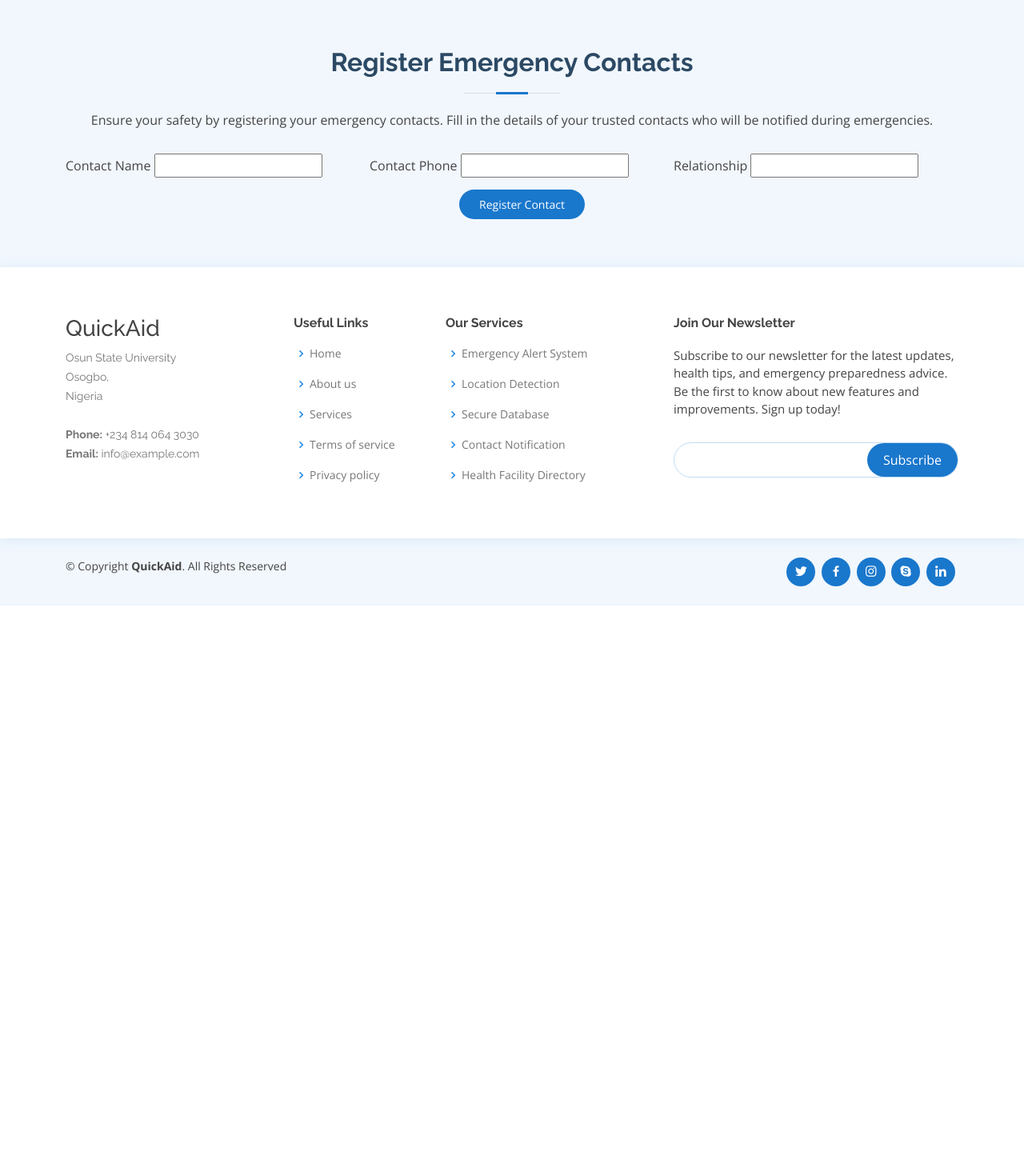
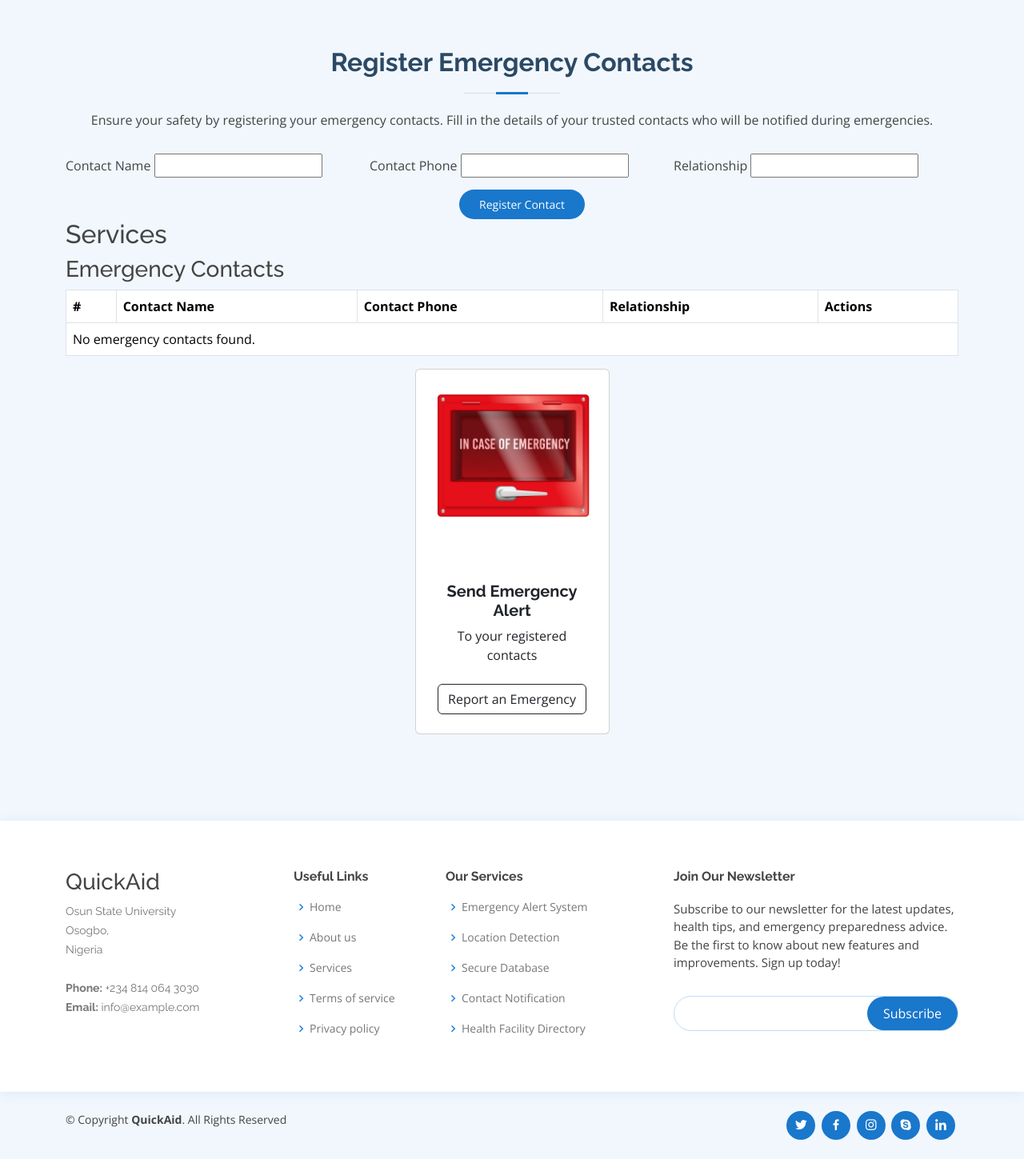
Before and after one commit to Oluwap0nmile/Quickaid, a Django app: page /emergency_contact/ in a window 1280 px wide. Shown: the part 914-2363 px from the top of the page at 80% size. Before the commit the page ends 1671 px from the top, so only its background shows below. Run offline with Django 5.2, Linux system fonts and the light colour scheme; a user stored in the database is signed in; some libraries are stand-ins or nearby versions.

Commit message:
added delete emergency contacts feature and fixed bugs

```diff
--- a/Quickaid/settings.py
+++ b/Quickaid/settings.py
@@ -87,6 +87,8 @@ TWILIO_ACCOUNT_SID = 'ACdd68d964a06a71db042d57dffcc388eb'
 TWILIO_AUTH_TOKEN = '139e939fd661436cb8ec98eb21fdd2da'
 TWILIO_WHATSAPP_NUMBER = 'whatsapp:+12056864631'  # Twilio WhatsApp sandbox number
 
+TELEGRAM_BOT_TOKEN = '7434036135:AAFap6m_cje5igj5gvj4NUMGcxuxlx7PYEM'
+
 
 
 # Database
--- a/Quickaid/urls.py
+++ b/Quickaid/urls.py
@@ -48,4 +48,6 @@ urlpatterns = [
     path('emergency_contact/', emergency_contact_view, name='emergency_contact'),
 
 
+
+
 ]
--- a/templates/about.html
+++ b/templates/about.html
@@ -60,7 +60,7 @@
               <li><a class="nav-link scrollto active" href="{% url 'home' %}">Home</a></li>
               <li><a class="nav-link scrollto" href="{% url 'about' %}">About</a></li>
               <li><a class="nav-link scrollto" href="{% url 'services' %}">Services</a></li>
-              <li><a class="nav-link scrollto" href="{% url 'department' %}">Departments</a></li>
+              <!-- <li><a class="nav-link scrollto" href="{% url 'department' %}">Departments</a></li> -->
               <!-- <li><a class="nav-link scrollto" href="#doctors">Doctors</a></li> -->
 
               <li><a class="nav-link scrollto" href="{% url 'contact' %}">Contact</a></li>
--- a/templates/contact.html
+++ b/templates/contact.html
@@ -59,7 +59,7 @@
             <li><a class="nav-link scrollto active" href="{% url 'home' %}">Home</a></li>
             <li><a class="nav-link scrollto" href="{% url 'about' %}">About</a></li>
             <li><a class="nav-link scrollto" href="{% url 'services' %}">Services</a></li>
-            <li><a class="nav-link scrollto active" href="{% url 'department' %}">Departments</a></li>
+            <!-- <li><a class="nav-link scrollto active" href="{% url 'department' %}">Departments</a></li> -->
             <!-- <li><a class="nav-link scrollto" href="#doctors">Doctors</a></li> -->
 
             <li><a class="nav-link scrollto" href="{% url 'contact' %}">Contact</a></li>
--- a/templates/login.html
+++ b/templates/login.html
@@ -46,7 +46,7 @@
               <li><a class="nav-link active" href="{% url 'home' %}">Home</a></li>
               <li><a class="nav-link" href="{% url 'about' %}">About</a></li>
               <li><a class="nav-link" href="{% url 'services' %}">Services</a></li>
-              <li><a class="nav-link" href="{% url 'department' %}">Departments</a></li>
+              <!-- <li><a class="nav-link" href="{% url 'department' %}">Departments</a></li> -->
               <!-- <li><a class="nav-link" href="#doctors">Doctors</a></li> -->
 
               <li><a class="nav-link" href="{% url 'contact' %}">Contact</a></li>
--- a/templates/register.html
+++ b/templates/register.html
@@ -51,7 +51,7 @@
               <li><a class="nav-link active" href="{% url 'home' %}">Home</a></li>
               <li><a class="nav-link" href="{% url 'about' %}">About</a></li>
               <li><a class="nav-link" href="{% url 'services' %}">Services</a></li>
-              <li><a class="nav-link" href="{% url 'department' %}">Departments</a></li>
+              <!-- <li><a class="nav-link" href="{% url 'department' %}">Departments</a></li> -->
               <!-- <li><a class="nav-link" href="#doctors">Doctors</a></li> -->
 
               <li><a class="nav-link" href="{% url 'contact' %}">Contact</a></li>
--- a/templates/services.html
+++ b/templates/services.html
@@ -46,7 +46,7 @@
               <li><a class="nav-link scrollto active" href="{% url 'home' %}">Home</a></li>
               <li><a class="nav-link scrollto" href="{% url 'about' %}">About</a></li>
               <li><a class="nav-link scrollto" href="{% url 'services' %}">Services</a></li>
-              <li><a class="nav-link scrollto" href="{% url 'department' %}">Departments</a></li>
+              <!--   -->
               <!-- <li><a class="nav-link scrollto" href="#doctors">Doctors</a></li> -->
 
               <li><a class="nav-link scrollto" href="{% url 'contact' %}">Contact</a></li>
@@ -124,6 +124,89 @@
       <button class="appointment-btn form" type="submit">Register Contact</button>
   </div>
 </form>
+<!-- <div class="row gx-4 gx-lg-5 row-cols-2 row-cols-md-3 row-cols-xl-4 justify-content-center">
+  <div class="col mb-5">
+      <div class="card h-100"> -->
+
+          <!-- <img class="card-img-top" src="{% static 'img/empty-emergency-box.png' %}" alt="..." /> -->
+
+          <!-- <div class="card-body p-4">
+              <div class="text-center">
+
+                  <h5 class="fw-bolder">Send Emergency Alert</h5>
+
+                  To  your registered contacts
+              </div>
+          </div> -->
+          <!-- Product actions-->
+          <!-- <div class="card-footer p-4 pt-0 border-top-0 bg-transparent">
+              <div class="text-center "><a class="btn btn-outline-dark mt-auto" href="#">Report an Emergency</a></div>
+          </div>
+      </div>
+  </div> -->
+
+
+
+
+
+  <h2>Services</h2>
+  <h3>Emergency Contacts</h3>
+  <table class="table table-bordered">
+    <thead>
+        <tr>
+            <th>#</th>
+            <th>Contact Name</th>
+            <th>Contact Phone</th>
+            <th>Relationship</th>
+            <th>Actions</th>
+        </tr>
+    </thead>
+    <tbody>
+        {% for contact in emergency_contacts %}
+        <tr>
+            <td>{{ forloop.counter }}</td>
+            <td>{{ contact.contact_name }}</td>
+            <td>{{ contact.contact_phone }}</td>
+            <td>{{ contact.relationship }}</td>
+            <td>
+                <form method="post" action="{% url 'services' %}" style="display:inline;">
+                    {% csrf_token %}
+                    <input type="hidden" name="contact_id" value="{{ contact.id }}">
+                    <button type="submit" class="btn btn-danger btn-sm">Delete</button>
+                </form>
+            </td>
+        </tr>
+        {% empty %}
+        <tr>
+            <td colspan="5">No emergency contacts found.</td>
+        </tr>
+        {% endfor %}
+    </tbody>
+</table>
+
+<div class="row gx-4 gx-lg-5 row-cols-2 row-cols-md-3 row-cols-xl-4 justify-content-center">
+  <div class="col mb-5">
+      <div class="card h-100">
+          <img class="card-img-top" src="{% static 'img/empty-emergency-box.png' %}" alt="..." />
+          <div class="card-body p-4">
+              <div class="text-center">
+                  <h5 class="fw-bolder">Send Emergency Alert</h5>
+                  To your registered contacts
+              </div>
+          </div>
+          <div class="card-footer p-4 pt-0 border-top-0 bg-transparent">
+              <div class="text-center">
+                  <form method="post" action="{% url 'send_emergency_message' %}">
+                      {% csrf_token %}
+                      <input type="hidden" id="latitude" name="latitude">
+                      <input type="hidden" id="longitude" name="longitude">
+                      <button type="submit" class="btn btn-outline-dark mt-auto">Report an Emergency</button>
+                  </form>
+              </div>
+          </div>
+      </div>
+  </div>
+</div>
 
 <script>
   function getLocation() {
--- a/users/urls.py
+++ b/users/urls.py
@@ -1,8 +1,13 @@
 # users/urls.py
 
 from django.urls import path
-from .views import emergency_contact_view
+from .views import emergency_contact_view,EmergencyContactDeleteView
+from users.views import send_emergency_message
 
 urlpatterns = [
     path('emergency_contact/', emergency_contact_view, name='emergency_contact'),
+    path('emergency_contact/delete/<int:pk>/', EmergencyContactDeleteView.as_view(), name='emergency_contact_delete'),
+    path('send_emergency_message/', send_emergency_message, name='send_emergency_message'),
+
+
 ]
--- a/users/views.py
+++ b/users/views.py
@@ -6,7 +6,9 @@ from .forms import RegistrationForm
 from django.contrib import messages
 from .forms import EmergencyContactForm
 from users.models import EmergencyContact
-from users.utils import send_whatsapp_message
+from users.utils import send_telegram_message
+from django.urls import reverse_lazy
+from django.views.generic.edit import DeleteView
 
 # Create your views here.
 # def register(request):
@@ -69,3 +71,20 @@ def emergency_contact_view(request):
         form = EmergencyContactForm()
 
     return render(request, 'services.html', {'form': form})
+
+class EmergencyContactDeleteView(DeleteView):
+    model = EmergencyContact
+    template_name = 'users/emergency_contact_confirm_delete.html'
+    success_url = reverse_lazy('emergency_contact')
+
+@login_required
+def send_emergency_message(request):
+    if request.method == 'POST':
+        contacts = EmergencyContact.objects.filter(user=request.user)
+        latitude = request.POST.get('latitude')
+        longitude = request.POST.get('longitude')
+        message_body = f"Emergency! The user is in danger. Current location: https://www.google.com/maps?q={latitude},{longitude}"
+        for contact in contacts:
+            send_telegram_message(contact.contact_phone, message_body)  # Assuming contact_phone is the Telegram chat ID
+        return redirect('services')
+    return render(request, 'Quickaid/services.html')
```
Also changed, not shown: pages/views.py (+26 -12 lines), templates/index.html (+15 -14 lines), users/utils.py (+7 -12 lines), db.sqlite3, static/img/empty-emergency-box.png (added), static/img/testimonials/testimonials-1.jpg (deleted), static/img/testimonials/testimonials-1.png (added).
